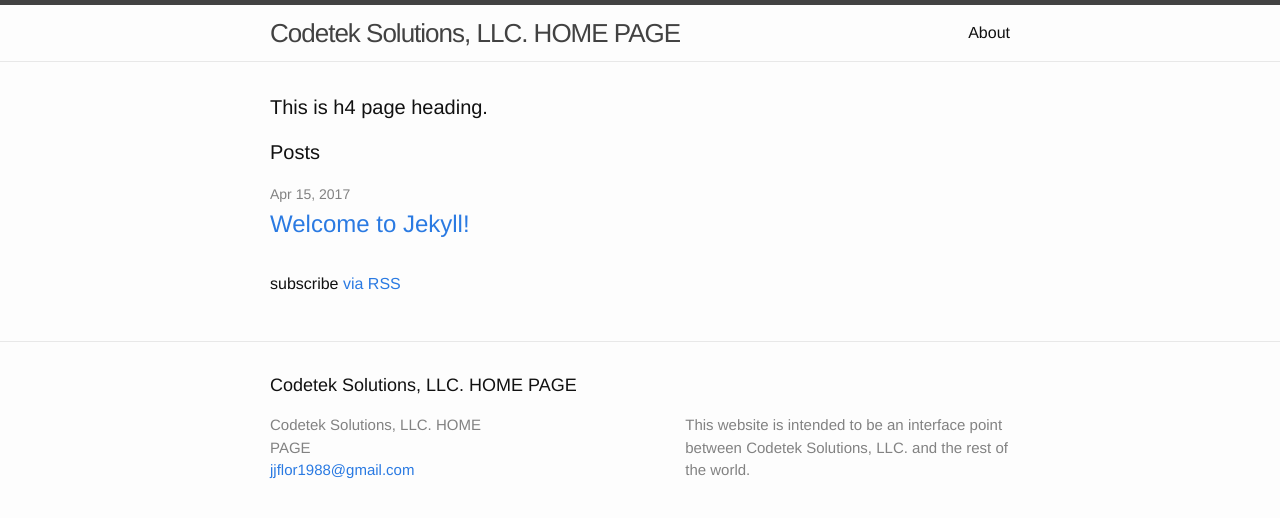
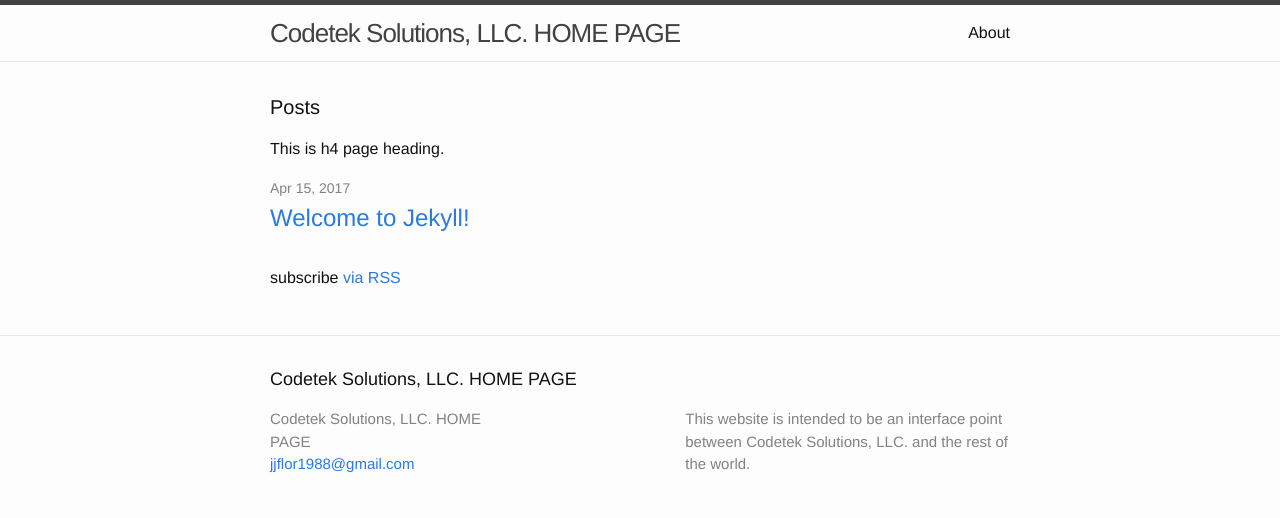
Before and after one commit to nitsu121/nitsu121.github.io, a Jekyll site: the page built from index.html, in a window 1280 px wide. Shown: the top 518 px of the page. Built offline with Jekyll 4.4.1, drawn with Linux system fonts in a browser that asks for light colours.

Commit message:
Switched around h4 header to see results

```diff
--- a/index.html
+++ b/index.html
@@ -4,11 +4,14 @@ layout: default
 
 <div class="home">
 
-  <h4 class="page-heading">
-  This is h4 page heading.
+
+  <h1 class="page-heading">Posts</h1>
+
+  <h4>
+		This is h4 page heading.
   </h4>
 
-  <h1 class="page-heading">Posts</h1>
+
 
   <ul class="post-list">
     {% for post in site.posts %}
```
